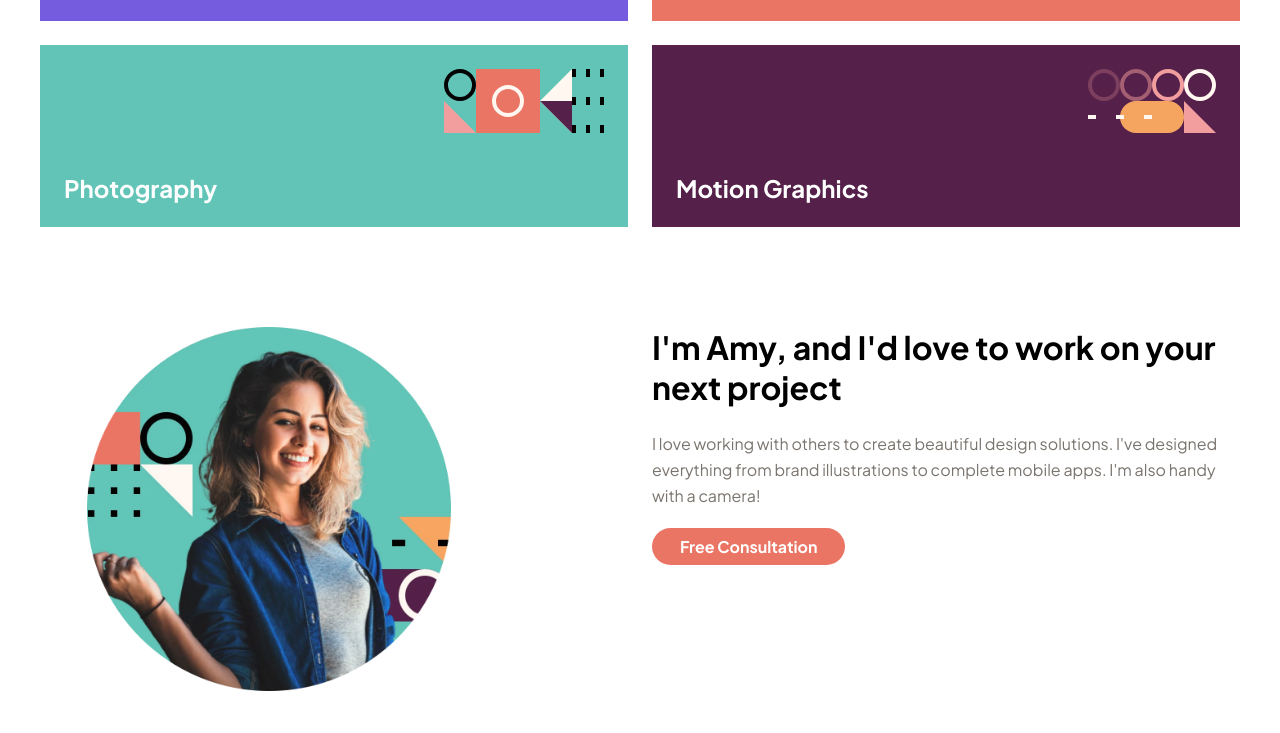
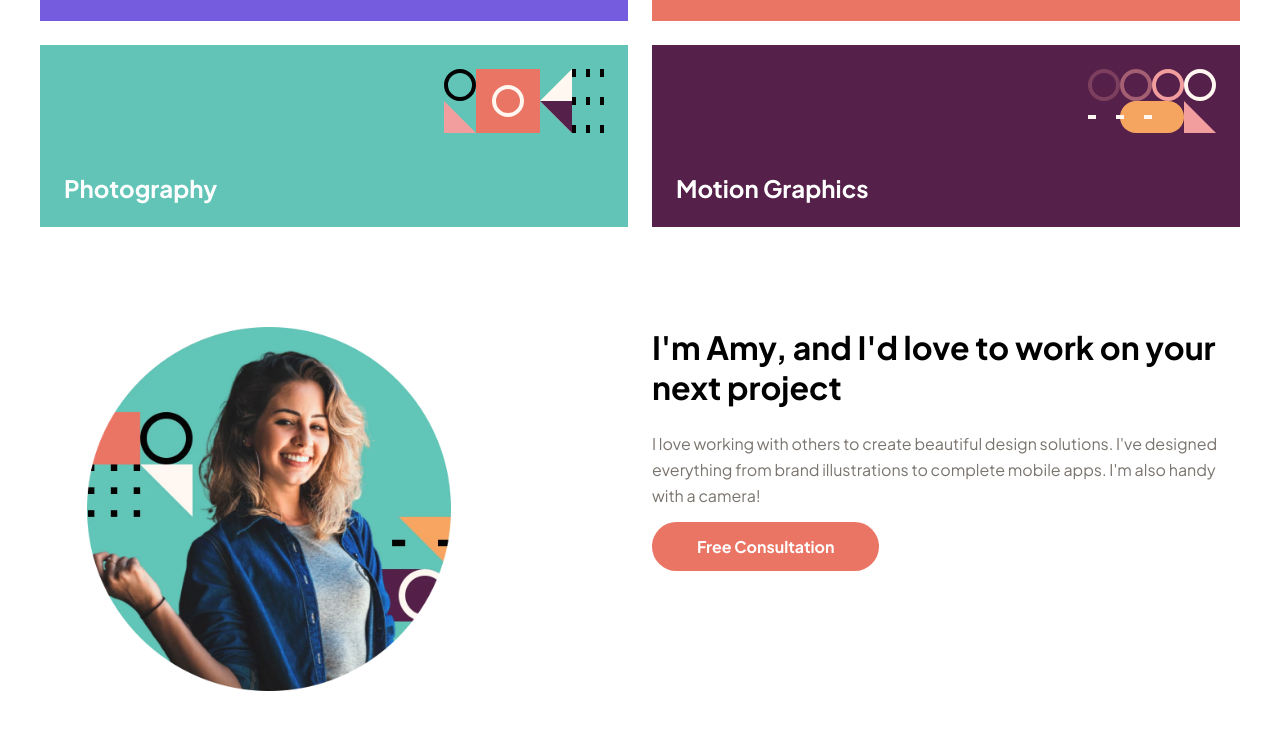
Before and after one commit to EdwardShanahan07/FM-Single-Page-Design-Portfolio, a plain HTML site: page index.html in a window 1280 px wide. Shown: the part 727-1460 px from the top of the page. Drawn offline with Linux system fonts and the light colour scheme.

Commit message:
Change Button Padding on Desktop and Tablet View

```diff
--- a/assets/css/style.css
+++ b/assets/css/style.css
@@ -225,6 +225,7 @@ header {
 
   .btn {
     font-size: var(--Font-Size-Tablet);
+    padding: 1.4rem 4.5rem;
   }
 
   .heading-1 {
```
